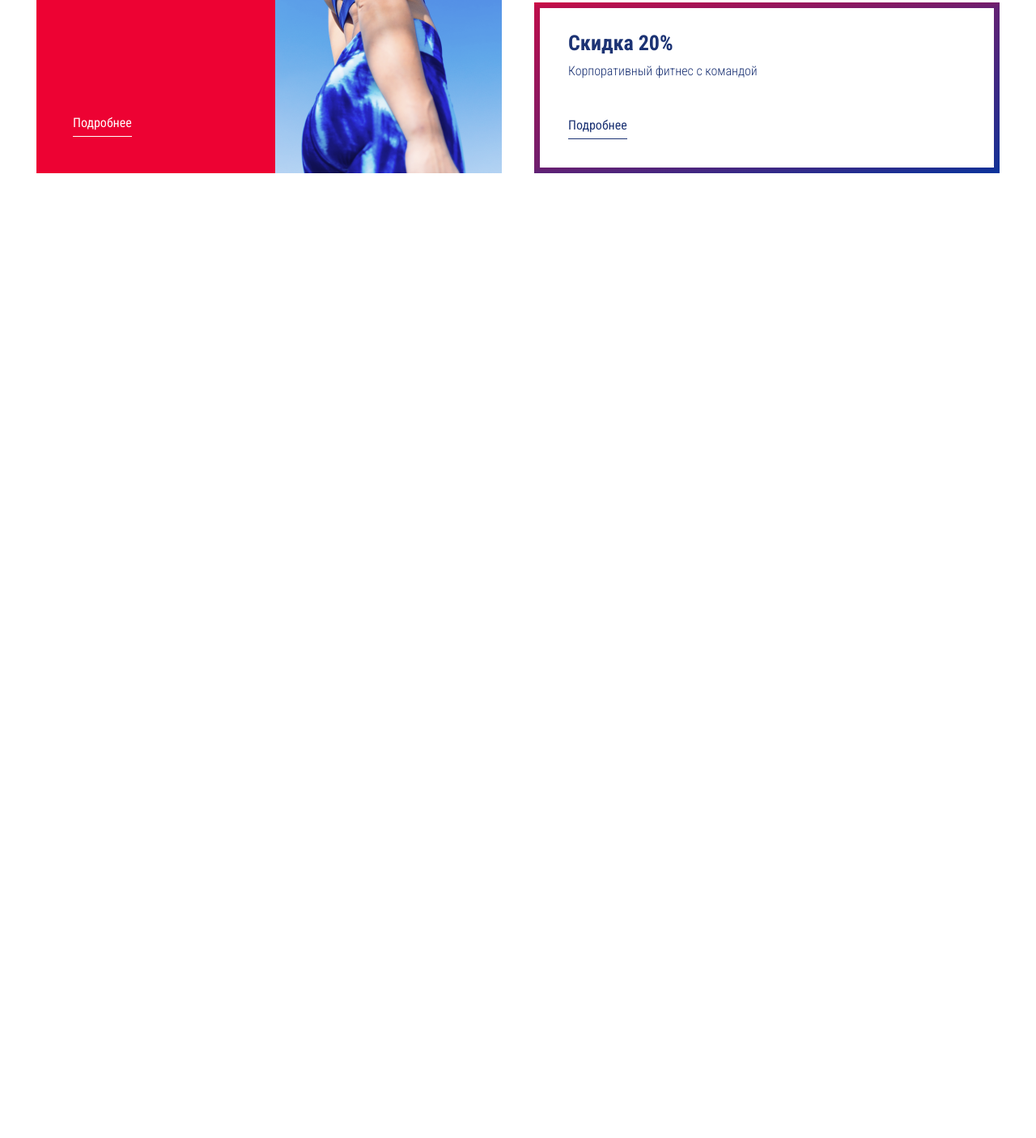
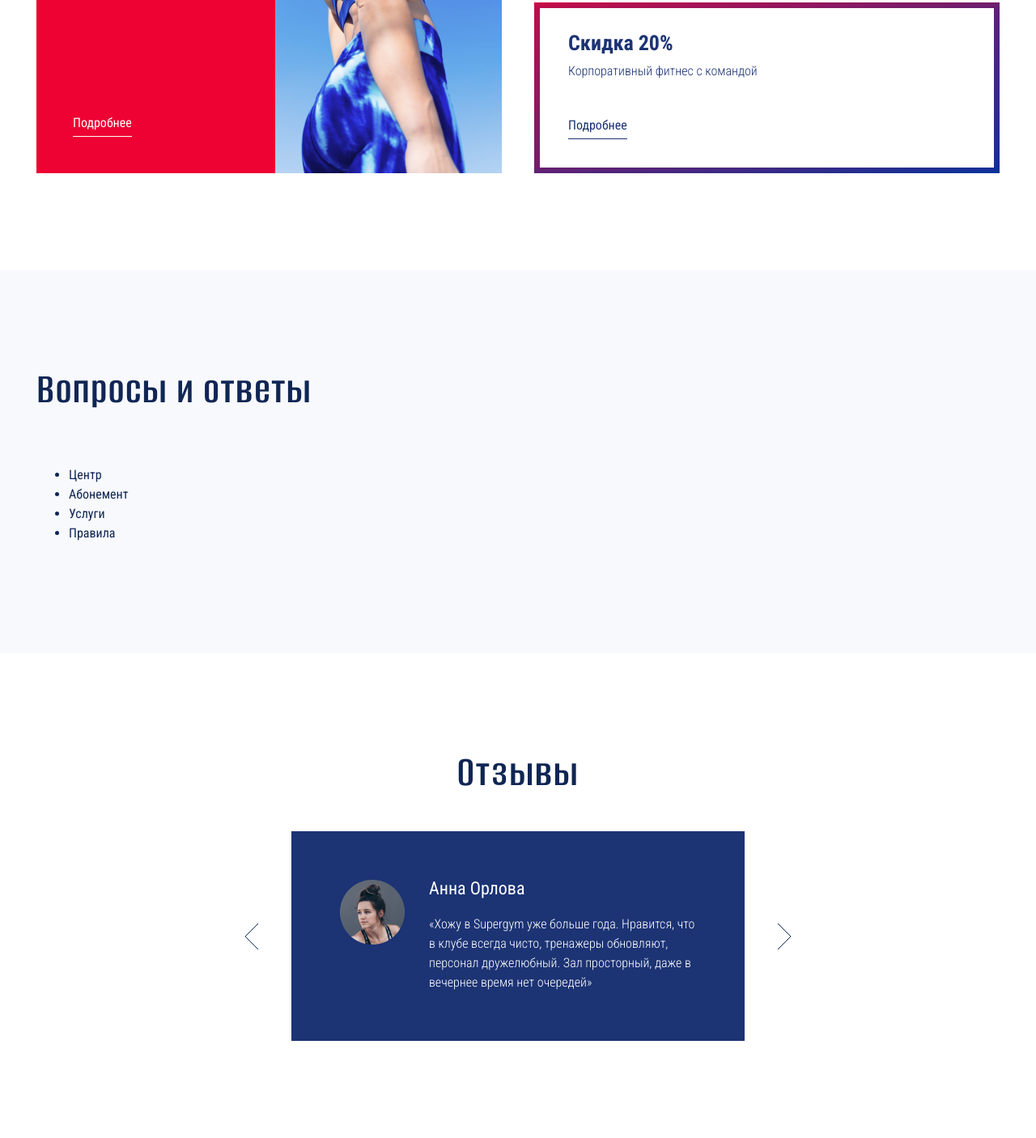
Before and after one commit to Alex88GitHub/Fitness, a website with bundled scripts: page source/index.html in a window 1280 px wide. Shown: the part 4604-6010 px from the top of the page at 81% size. Before the commit the page ends 4938 px from the top, so only its background shows below. Built offline with nearby package versions, Linux system fonts and the light colour scheme; files whose address does not match are found by name.

Commit message:
раздел отзывы

```diff
--- a/source/index.html
+++ b/source/index.html
@@ -63,7 +63,8 @@
             <p>В зале расположены отдельная зона для Crossfit и кардио-зона с 40 тренажерами. Также в фитнес центре есть
               несколько оборудованных залов для различных видов групповых занятий. </p>
           </div>
-          <img src="img/training-gym-photo.png" srcset="img/training-gym-photo@2x.png 2x" width="660" height="400" alt="Зал для силовых тренеровок.">
+          <img src="img/training-gym-photo.png" srcset="img/training-gym-photo@2x.png 2x" width="660" height="400"
+            alt="Зал для силовых тренеровок.">
         </section>
       </div>
       <div class="container container__tickets container--background">
@@ -160,7 +161,8 @@
               <p class="competitions__description title">Ежегодные соревнования по CrossFit</p>
               <a class="competitions__btn btn btn--competitions" href="#">Заполнить заявку</a>
             </div>
-            <img class="competitions__image" src="img/competition-image.png" srcset="img/competition-image@2x.png 2x" width="660" height="500" alt="Постер.">
+            <img class="competitions__image" src="img/competition-image.png" srcset="img/competition-image@2x.png 2x"
+              width="660" height="500" alt="Постер.">
           </div>
           <h2 class="title">Жюри</h2>
           <svg class="competitions__slider-left-btn" width="18" height="34" viewBox="0 0 18 34" fill="none"
@@ -169,19 +171,23 @@
           </svg>
           <ul class="jury-list">
             <li class="jury-list__item jury-item">
-              <img class="jury-item__image" src="img/photo-anna-pavlova.png" srcset="img/photo-anna-pavlova@2x.png 2x" width="260" height="294" alt="Фотография.">
+              <img class="jury-item__image" src="img/photo-anna-pavlova.png" srcset="img/photo-anna-pavlova@2x.png 2x"
+                width="260" height="294" alt="Фотография.">
               <h3 class="jury-item__title title title--jury">Анна Павлова</h3>
             </li>
             <li class="jury-list__item jury-item">
-              <img class="jury-item__image" src="img/photo-alexey-lavrov.png" srcset="img/photo-alexey-lavrov@2x.png 2x" width="260" height="294" alt="Фотография.">
+              <img class="jury-item__image" src="img/photo-alexey-lavrov.png" srcset="img/photo-alexey-lavrov@2x.png 2x"
+                width="260" height="294" alt="Фотография.">
               <h3 class="jury-item__title title title--jury">Алексей Лавров</h3>
             </li>
             <li class="jury-list__item jury-item">
-              <img class="jury-item__image" src="img/photo-alexander-pashkov.png" srcset="img/photo-alexander-pashkov@2x.png 2x" width="260" height="294" alt="Фотография.">
+              <img class="jury-item__image" src="img/photo-alexander-pashkov.png"
+                srcset="img/photo-alexander-pashkov@2x.png 2x" width="260" height="294" alt="Фотография.">
               <h3 class="jury-item__title title title--jury">Александр Пашков</h3>
             </li>
             <li class="jury-list__item jury-item">
-              <img class="jury-item__image" src="img/photo-mariya-ketova.png" srcset="img/photo-mariya-ketova@2x.png 2x" width="260" height="294" alt="Фотография.">
+              <img class="jury-item__image" src="img/photo-mariya-ketova.png" srcset="img/photo-mariya-ketova@2x.png 2x"
+                width="260" height="294" alt="Фотография.">
               <h3 class="jury-item__title title title--jury">Мария Кетова</h3>
             </li>
           </ul>
@@ -267,7 +273,41 @@
               <p>Корпоративный фитнес с командой</p>
               <a href="#">Подробнее</a>
             </div>
-
+          </div>
+        </section>
+      </div>
+      <div class="container container__section container--background">
+        <section class="questions-answers">
+          <h2 class="questions-answers__title title">Вопросы и ответы</h2>
+          <div class="questions-answers__wrapper">
+            <ul class="questions-answers__tab-list tab-list">
+              <li>Центр</li>
+              <li>Абонемент</li>
+              <li>Услуги</li>
+              <li>Правила</li>
+            </ul>
+          </div>
+        </section>
+      </div>
+      <div class="container container__section">
+        <section class="reviews">
+          <h2 class="reviews__title title">Отзывы</h2>
+          <div class="reviews__block-content">
+            <svg class="reviews__slider-left-btn" width="18" height="34" viewBox="0 0 18 34" fill="none"
+              xmlns="http://www.w3.org/2000/svg">
+              <path d="M17 1L0.999999 17L17 33" stroke="#102654" />
+            </svg>
+            <img src="img/reviews-image.png" srcset="img/reviews-image@2x.png 2x" width="80" height="80"
+              alt="Фотография пользователя.">
+            <div>
+              <h3>Анна Орлова</h3>
+              <p>«Хожу в Supergym уже больше года. Нравится, что в клубе всегда чисто, тренажеры обновляют, персонал
+                дружелюбный. Зал просторный, даже в вечернее время нет очередей»</p>
+            </div>
+            <svg class="reviews__slider-right-btn" width="18" height="34" viewBox="0 0 18 34" fill="none"
+              xmlns="http://www.w3.org/2000/svg">
+              <path d="M1 1L17 17L1 33" stroke="#102654" />
+            </svg>
           </div>
         </section>
       </div>
--- /dev/null
+++ b/source/sass/blocks/questions-answers.scss
@@ -0,0 +1,11 @@
+.questions-answers {
+
+}
+
+.questions-answers__title {
+  margin-bottom: 51px;
+}
+
+.questions-answers__wrapper {
+  display: grid;
+}
--- /dev/null
+++ b/source/sass/blocks/reviews.scss
@@ -0,0 +1,47 @@
+.reviews__title {
+  margin-bottom: 46px;
+  text-align: center;
+}
+
+.reviews__block-content {
+  position: relative;
+  display: grid;
+  grid-template-columns: 80px auto;
+  column-gap: 30px;
+  width: 560px;
+  margin: 0 auto;
+  padding: 60px;
+  background-color: #1c3374;
+  color: #ffffff;
+
+  img {
+    object-fit: cover;
+  }
+
+  h3 {
+    margin: 0;
+    margin-bottom: 21px;
+    font-size: 22px;
+    line-height: 22px;
+    font-weight: 400;
+  }
+
+  p{
+    margin: 0;
+    font-weight: 300;
+  }
+}
+
+.reviews__slider-left-btn {
+  position: absolute;
+  left: -40px;
+  top: 50%;
+  transform: translate(-100%, -50%);
+}
+
+.reviews__slider-right-btn {
+  position: absolute;
+  right: -40px;
+  top: 50%;
+  transform: translate(100%, -50%);
+}
--- a/source/sass/style.scss
+++ b/source/sass/style.scss
@@ -37,6 +37,8 @@
 @import "blocks/jury-list.scss";
 @import "blocks/advantages.scss";
 @import "blocks/promotions.scss";
+@import "blocks/questions-answers.scss";
+@import "blocks/reviews.scss";
 
 
 // ---------------------------------
```
Also changed, not shown: build/css/style.css, build/css/style.min.css, build/index.html, source/img/reviews-image.png (added), source/img/reviews-image@2x.png (added), 1 other file.
